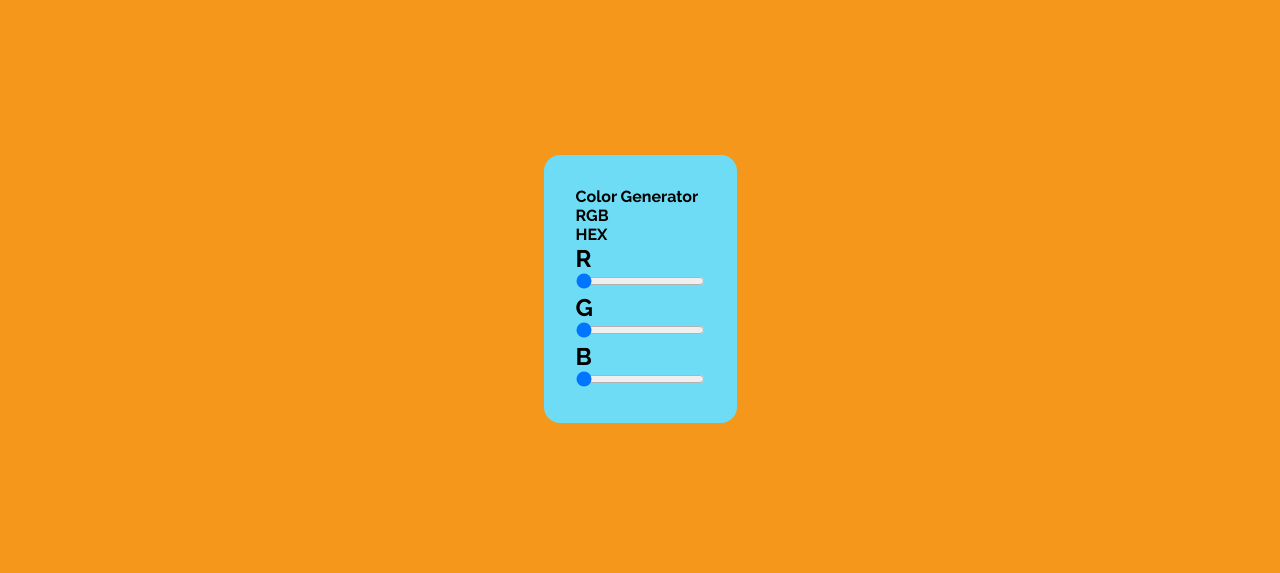
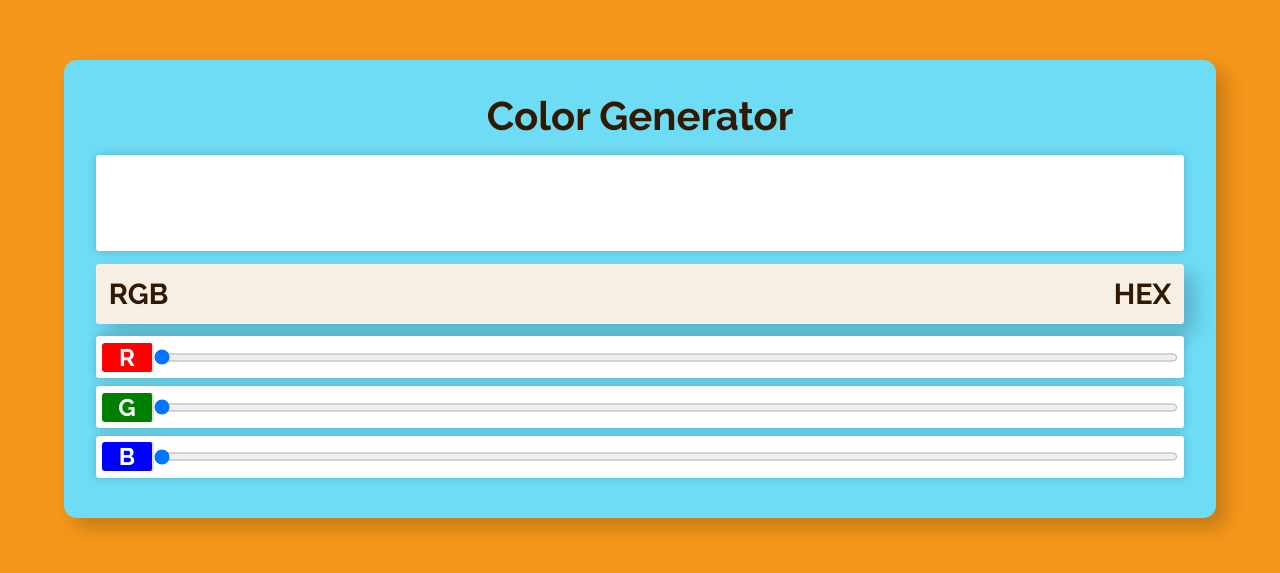
Before and after one commit to fstipo/Color-Generator, a plain HTML site: page index.html in a window 1280 px wide. Shown: the part 111-684 px from the top of the page. Drawn offline with Linux system fonts and the light colour scheme.

Commit message:
edit style.css

```diff
--- a/index.html
+++ b/index.html
@@ -6,12 +6,15 @@
     <meta http-equiv="X-UA-Compatible" content="IE=edge">
     <meta name="viewport" content="width=device-width, initial-scale=1.0">
     <title>Color Generator</title>
+    <link rel="shortcut icon" href="#">
     <link rel="stylesheet" href="style.css">
 </head>
 
 <body>
-    <div class="container box">
-        <header>Color Generator</header>
+    <div class="container">
+        <header>
+            <h1>Color Generator</h1>
+        </header>
         <div class="color__box">
         </div>
         <div class="code">
@@ -23,21 +26,21 @@
             </div>
         </div>
         <div class="range">
-            <div class="box">
+            <div class="box r">
                 <h2>R</h2>
             </div>
             <input type="range" name="
             " id="" min="0" max="0">
         </div>
         <div class="range">
-            <div class="box">
+            <div class="box g">
                 <h2>G</h2>
             </div>
             <input type="range" name="
             " id="" min="0" max="0">
         </div>
         <div class="range">
-            <div class="box">
+            <div class="box b">
                 <h2>B</h2>
             </div>
             <input type="range" name="
--- a/style.css
+++ b/style.css
@@ -16,11 +16,83 @@ body {
     align-items: center;
     justify-content: center;
     background-color: #F5971A;
+    color: #311902;
     font-family: 'Raleway', sans-serif;
 }
 
 .container {
     background-color: #6EDCF5;
-    border-radius: 1rem;
+    border-radius: 0.8rem;
     padding: 2rem;
+    width: 90%;
+    box-shadow: 10px 10px 20px rgba(0, 0, 0, 0.2);
 }
+
+header {
+    text-align: center;
+    padding-bottom: 1rem;
+}
+
+h1 {
+    font-size: 2.5rem;
+}
+
+
+.color__box {
+
+    height: 6rem;
+    background-color: #fff;
+    border-radius: 0.2rem;
+    box-shadow: 0 0 10px rgba(0, 0, 0, 0.2);
+    margin-bottom: 0.8rem;
+}
+
+.code {
+    display: flex;
+    justify-content: space-between;
+    width: 100%;
+    padding: 0.8rem;
+    background-color: #fff;
+    border-radius: 0.2rem;
+    margin-bottom: 0.8rem;
+    box-shadow: 10px 10px 20px rgba(0, 0, 0, 0.2);
+    background-color: #f7eee4;
+    font-size: 1.8rem;
+}
+
+
+.range {
+    width: 100%;
+    background-color: #fff;
+    padding: 0.4rem;
+    display: flex;
+    justify-content: space-between;
+    border-radius: 0.2rem;
+    box-shadow: 0 0 10px rgba(0, 0, 0, 0.2);
+    margin-bottom: 0.5rem;
+
+}
+
+.box {
+    width: 5%;
+    display: flex;
+    justify-content: center;
+    align-items: center;
+    color: #fff;
+    background-color: red;
+    border-radius: 0.2rem;
+    border-right: 2px solid #ddd;
+}
+
+.g {
+    background-color: green;
+}
+
+.b {
+    background-color: blue;
+
+}
+
+input {
+    width: 100%;
+}
```
